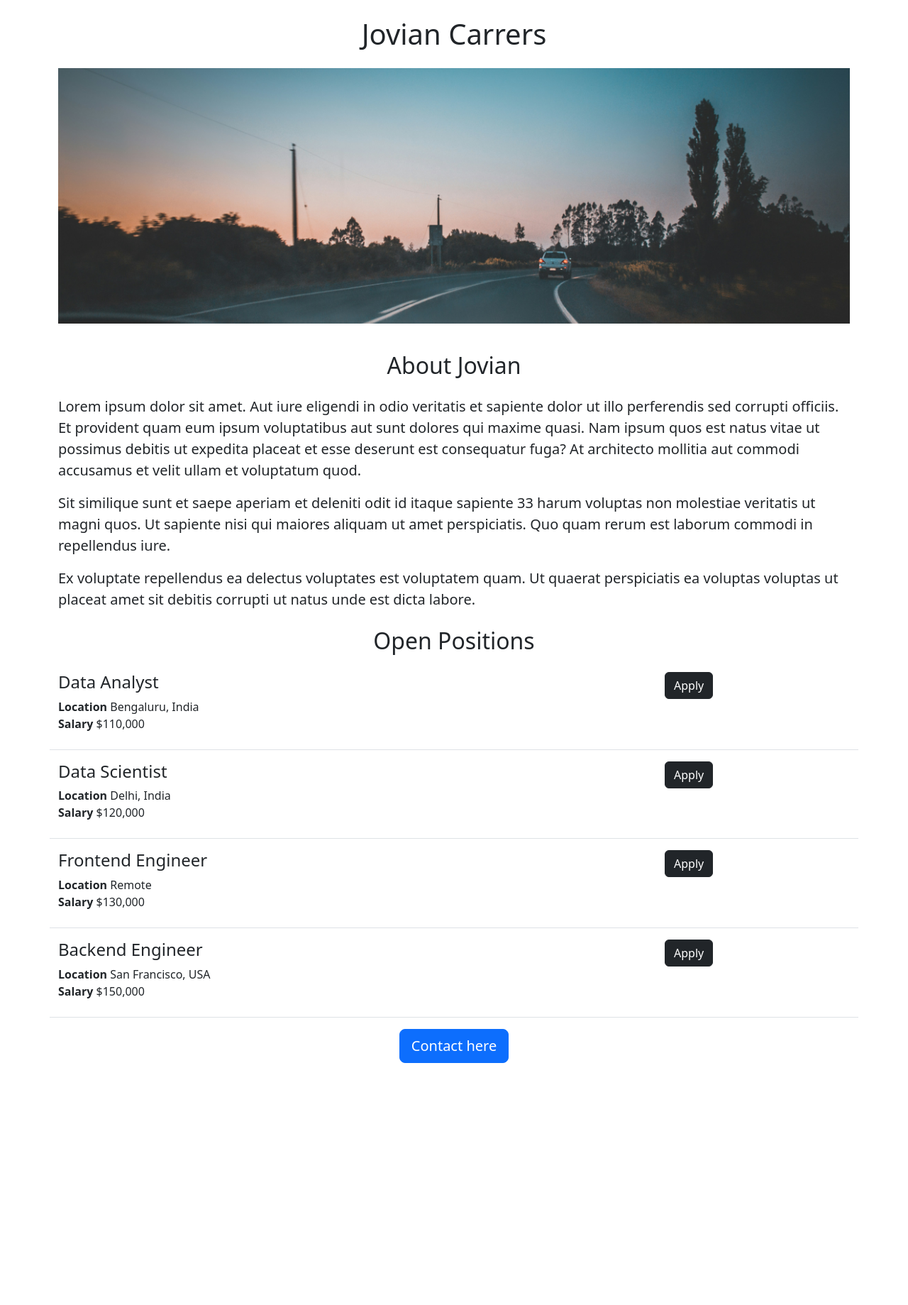
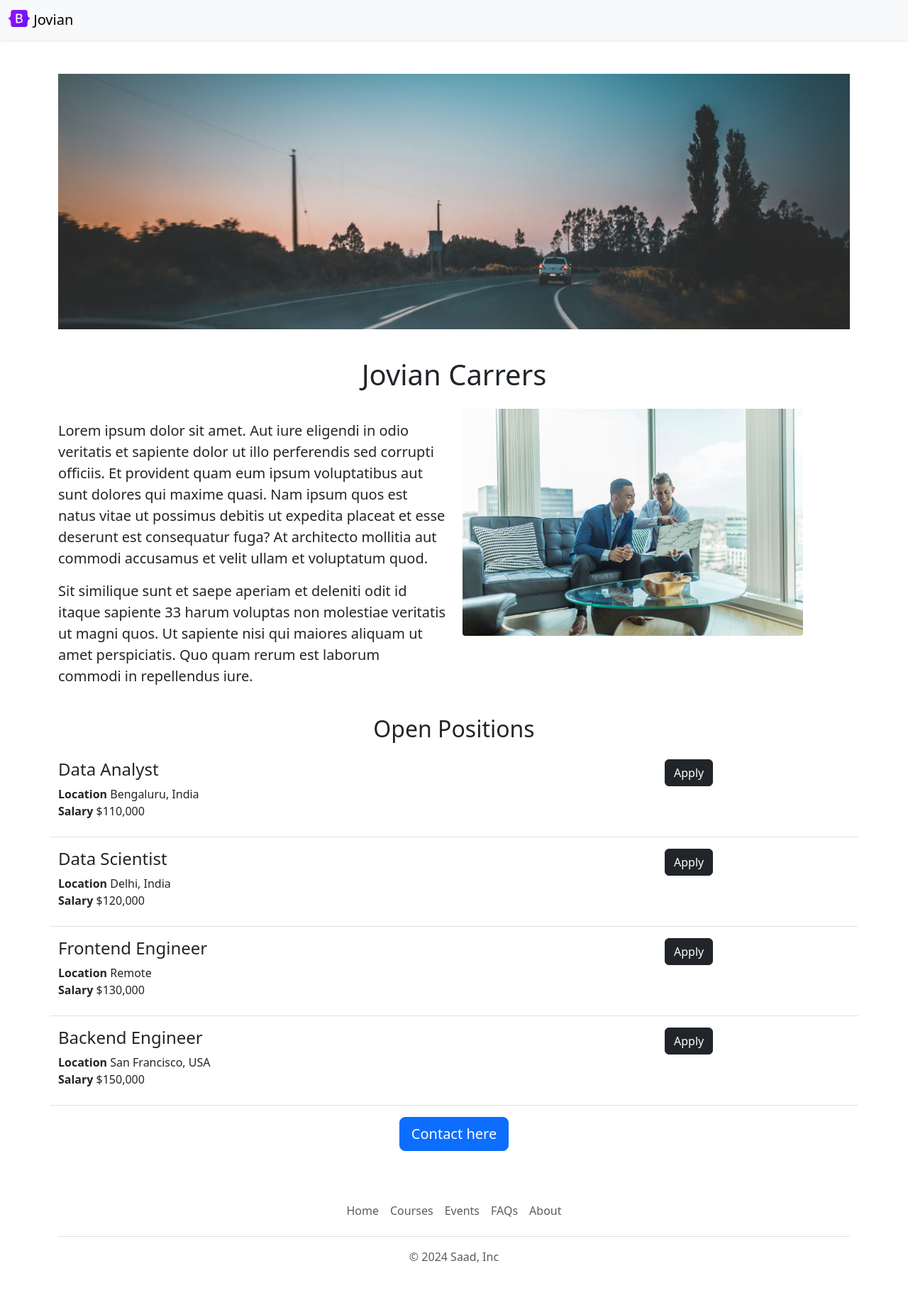
Before and after one commit to Muhammad-Saad04/jovian-careers-website, a Flask app: page / in a window 1280 px wide. Shown: the whole page at 71% size. Before the commit the page ends 1498 px from the top, so only its background shows below. Run offline with Flask 3, Linux system fonts and the light colour scheme.

Commit message:
Functional and aesthetic improvements

```diff
--- /dev/null
+++ b/templates/footer.html
@@ -0,0 +1,12 @@
+<div class="container">
+  <footer class="py-3 my-4">
+    <ul class="nav justify-content-center border-bottom pb-3 mb-3">
+      <li class="nav-item"><a target="_blank" href="https://jovian.ai" class="nav-link px-2 text-body-secondary">Home</a></li>
+      <li class="nav-item"><a target="_blank" href="https://jovian.ai/learn" class="nav-link px-2 text-body-secondary">Courses</a></li>
+      <li class="nav-item"><a target="_blank"href="https://jovian.ai/events" class="nav-link px-2 text-body-secondary">Events</a></li>
+      <li class="nav-item"><a target="_blank" href="https://jovian.ai/about" class="nav-link px-2 text-body-secondary">FAQs</a></li>
+      <li class="nav-item"><a target="_blank" href="https://jovian.ai" class="nav-link px-2 text-body-secondary">About</a></li>
+    </ul>
+    <p class="text-center text-body-secondary">&copy; 2024 Saad, Inc</p>
+  </footer>
+</div>
--- a/templates/home.html
+++ b/templates/home.html
@@ -18,20 +18,29 @@
 
 </head>
 <body>
+  {% include 'nav.html'%}
   <div class="container">
+    <img id="banner" src="static/car.jpg" class="img-fluid mt-5">
     <h1 class="text-center mt-4 mb-4">Jovian Carrers</h1>
-    <img id="banner" src="static/car.jpg" class="img-fluid">
-    <h2 class="text-center mt-4 mb-4">About Jovian</h2>
-    <p class="lead"><p class="lead">Lorem ipsum dolor sit amet. Aut iure eligendi in odio veritatis et sapiente dolor ut illo perferendis sed corrupti officiis. Et provident quam eum ipsum voluptatibus aut sunt dolores qui maxime quasi. Nam ipsum quos est natus vitae ut possimus debitis ut expedita placeat et esse deserunt est consequatur fuga? At architecto mollitia aut commodi accusamus et velit ullam et voluptatum quod. </p><p class="lead">Sit similique sunt et saepe aperiam et deleniti odit id itaque sapiente 33 harum voluptas non molestiae veritatis ut magni quos. Ut sapiente nisi qui maiores aliquam ut amet perspiciatis. Quo quam rerum est laborum commodi in repellendus iure. </p><p class="lead">Ex voluptate repellendus ea delectus voluptates est voluptatem quam. Ut quaerat perspiciatis ea voluptas voluptas ut placeat amet sit debitis corrupti ut natus unde est dicta labore. </p>
+    <div class="row" style="margin-bottom: 16px">
+      <div class="col-md-6">
+    <p class="lead"><p class="lead">Lorem ipsum dolor sit amet. Aut iure eligendi in odio veritatis et sapiente dolor ut illo perferendis sed corrupti officiis. Et provident quam eum ipsum voluptatibus aut sunt dolores qui maxime quasi. Nam ipsum quos est natus vitae ut possimus debitis ut expedita placeat et esse deserunt est consequatur fuga? At architecto mollitia aut commodi accusamus et velit ullam et voluptatum quod. </p><p class="lead">Sit similique sunt et saepe aperiam et deleniti odit id itaque sapiente 33 harum voluptas non molestiae veritatis ut magni quos. Ut sapiente nisi qui maiores aliquam ut amet perspiciatis. Quo quam rerum est laborum commodi in repellendus iure. </p>
   </p>
+      </div>
+      <div class="d-none d-md-block col-6">
+      <img src="static/people.jpg" style="height: 320px; border-radius: 4px">
+        </div>
+    </div>
     <h2 class="text-center mt-4 mb-4">Open Positions</h2>
     {% for job in jobs %}
       {% include "jobs.html" %}
     {% endfor %}
     <div class="text-center">
-    <button class="btn btn-primary btn-lg mb-4">Contact here</button>
+    <a href="mailto:saadyoub1324sa@gmail.com?subject=Questions%20for%20the%20job%20openings&body=My%20name%20%3B%20%3Cname%3E%0D%0AMy%20Question%3A%20%3Cquestion%3E%0D%0A" class="btn btn-primary btn-lg mb-4">Contact here</a>
       </div>
     </div>
 
+  {% include 'footer.html'%}
+
 </body>
 </html>
--- a/templates/jobs.html
+++ b/templates/jobs.html
@@ -6,6 +6,6 @@
     {{job.salary}} </div>
   </div>
   <div class="col-3">
-    <button type="button" class="btn btn-dark mb-4">Apply</button>
+    <a href="mailto:saadyoub1324sa@gmail.com?subject=Application%20for%20the%20{{job.title}}&body=My%20name%20%3B%20%3Cname%3E%0D%0AMy%20Resume%20Link%20%3A%20%3Clink%3E%0D%0AMy%20LinkedIn%20link%20%3A%20%3Clink%3E%0D%0A" type="button" class="btn btn-dark mb-4">Apply</a>
   </div>
 </div>
--- /dev/null
+++ b/templates/nav.html
@@ -0,0 +1,9 @@
+<nav class="navbar bg-body-tertiary shadow-sm fixed-top bg-white">
+  <div class="container-fluid">
+    <a class="navbar-brand" href="#">
+      <img src="/static/bootstrap-logo.svg" alt="Logo" width="30" height="24" class="d-inline-block align-text-top">
+      Jovian
+    </a>
+  </div>
+</nav>
+<div style="height: 56px"></div>
```
Also changed, not shown: static/bootstrap-logo.svg (added), static/people.jpg (added), 1 other file.
